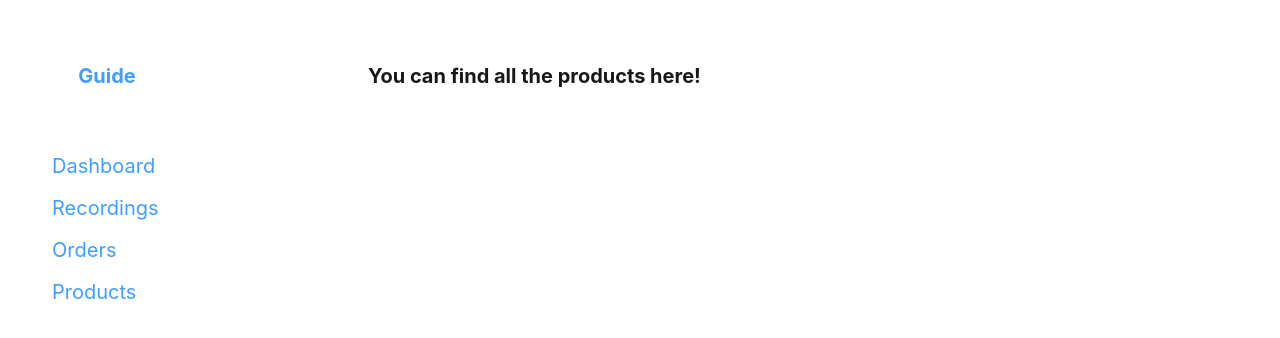
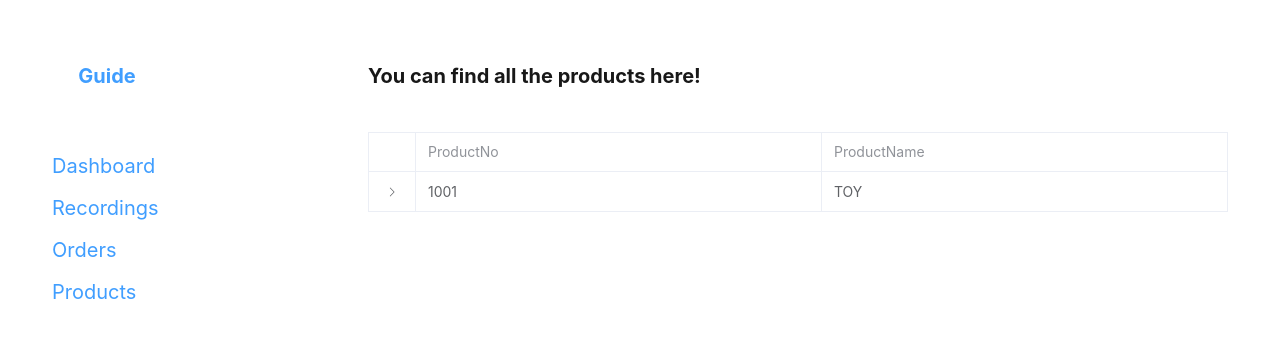
Before and after one commit to ICT4D-Group-16/Front, a Vue app: page /#/myAccount in a window 1280 px wide. Shown: the top 338 px of the page. Built offline with nearby package versions, Linux system fonts and the light colour scheme.

Commit message:
添加了新的商品浏览页面

```diff
--- a/src/components/myAccount.vue
+++ b/src/components/myAccount.vue
@@ -1,4 +1,6 @@
-
+<script setup>
+import { ref } from "vue";
+</script>
 <template>
     <el-aside style="width: 150px;">
         <el-aside style="width: 150px;">
@@ -9,6 +11,28 @@
         <div>
             <p class="orderGuide"> You can find all the products here!</p>
         </div>
+        <el-table :data="tableData" :border="true" style="width: 100%">
+            <el-table-column type="expand">
+                <template #default="props">
+                    <div>
+                        <p>State: {{ props.row.state }}</p>
+                        <p>City: {{ props.row.city }}</p>
+                        <p>Address: {{ props.row.address }}</p>
+                        <p>Zip: {{ props.row.zip }}</p>
+                        <h3 style="font-weight: bold">Product Supplier</h3>
+                        <el-table :data="props.row.family" :border="true">
+                            <el-table-column label="Name" prop="name" />
+                            <el-table-column label="State" prop="state" />
+                            <el-table-column label="City" prop="city" />
+                            <el-table-column label="Address" prop="address" />
+                            <el-table-column label="Zip" prop="zip" />
+                        </el-table>
+                    </div>
+                </template>
+            </el-table-column>
+            <el-table-column label="ProductNo" prop="ProductNo" />
+            <el-table-column label="ProductName" prop="ProductName" />
+        </el-table>
     </el-main>
 </template>
 
@@ -17,7 +41,35 @@ import GuideBar from "@/components/guideBar.vue";
 
 export default {
     name: "myAccount",
-    components: {GuideBar}
+    components: {GuideBar},
+    data(){
+        return{
+            tableData: [{
+                ProductNo:'1001',
+                date: '2016-05-02',
+                ProductName: 'TOY',
+                state: 'New York',
+                city: 'New York City',
+                address: 'No. 189, Grove St, Los Angeles',
+                zip: '10001',
+                family: [{
+                    date: '2016-05-02',
+                    name: 'Tom',
+                    state: 'New York',
+                    city: 'New York City',
+                    address: 'No. 189, Grove St, Los Angeles',
+                    zip: '10001'
+                }, {
+                    date: '2016-05-04',
+                    name: 'Tom',
+                    state: 'New York',
+                    city: 'New York City',
+                    address: 'No. 189, Grove St, Los Angeles',
+                    zip: '10001'
+                }]
+            }]
+        }
+    }
 }
 </script>
 
```
